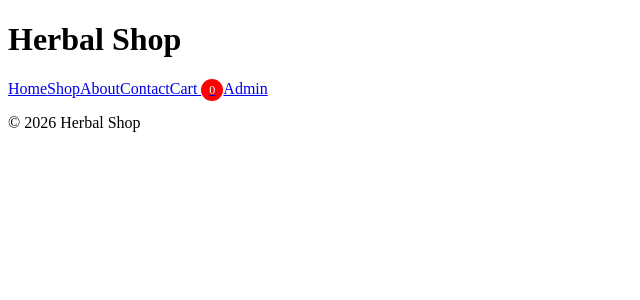
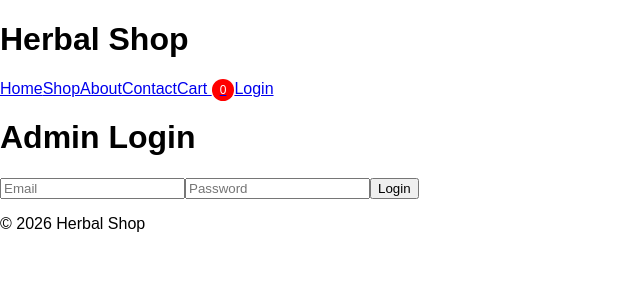
Before and after one commit to mizuhar/herbal-shop-template, a React (Vite) app: page /login in a window 1280 px wide. Shown: the top 300 px of the page, without its empty margins (0-640 px from the left). Built offline with nearby package versions, Linux system fonts and the light colour scheme.

Commit message:
Admin user

```diff
--- a/src/App.jsx
+++ b/src/App.jsx
@@ -12,6 +12,7 @@ import About from "./pages/About";
 import Contact from "./pages/Contact";
 import Cart from "./pages/Cart";
 import Checkout from "./pages/Checkout";
+import Login from "./admin/Login";
 
 function App() {
 
@@ -22,6 +23,8 @@ function App() {
       <Routes>
 
         <Route path="/admin" element={<Admin />} />
+
+        <Route path="/login" element={<Login />} />
 
         <Route path="/" element={<Home />} />
 
--- a/src/admin/Admin.jsx
+++ b/src/admin/Admin.jsx
@@ -1,33 +1,59 @@
 import { useEffect, useState } from "react";
 import { supabase } from "../lib/supabase";
+import { useNavigate } from "react-router-dom"
 
 function Admin() {
   const [orders, setOrders] = useState([]);
   const [loading, setLoading] = useState(true);
+  const [updatingId, setUpdatingId] = useState(null);
+
+  const navigate = useNavigate()
 
   useEffect(() => {
-    async function fetchOrders() {
-      const { data, error } = await supabase
-        .from("orders")
-        .select("*")
-        .order("created_at", { ascending: false });
+  async function init() {
 
-      if (error) {
-        console.error(error);
-      } else {
-        setOrders(data);
-      }
+    const { data } = await supabase.auth.getUser()
 
-      setLoading(false);
+    if (!data.user) {
+      navigate("/login")
+      return // ❗ СПИРА execution-а
     }
 
-    fetchOrders();
-  }, []);
+    // 👉 само ако е логнат
+    const { data: ordersData, error } = await supabase
+      .from("orders")
+      .select("*")
+      .order("created_at", { ascending: false })
+
+    if (error) {
+      console.error(error)
+    } else {
+      setOrders(ordersData)
+    }
+
+    setLoading(false)
+  }
+
+  init()
+}, [navigate])
 
   async function updateStatus(id) {
-    await supabase.from("orders").update({ status: "completed" }).eq("id", id);
+    setUpdatingId(id);
 
-    location.reload();
+    const { error } = await supabase
+      .from("orders")
+      .update({ status: "completed" })
+      .eq("id", id);
+
+    if (!error) {
+      setOrders((prev) =>
+        prev.map((order) =>
+          order.id === id ? { ...order, status: "completed" } : order,
+        ),
+      );
+    }
+
+    setUpdatingId(null);
   }
 
   if (loading) return <p>Loading orders...</p>;
@@ -54,7 +80,7 @@ function Admin() {
 
           {order.status !== "completed" && (
             <button onClick={() => updateStatus(order.id)}>
-              Mark as completed
+              {updatingId === order.id ? "Updating..." : "Mark as completed"}
             </button>
           )}
 
--- /dev/null
+++ b/src/admin/Login.jsx
@@ -0,0 +1,47 @@
+import { useState } from "react"
+import { supabase } from "../lib/supabase"
+
+function Login() {
+
+  const [email, setEmail] = useState("")
+  const [password, setPassword] = useState("")
+
+  async function handleLogin(e) {
+    e.preventDefault()
+
+    const { error } = await supabase.auth.signInWithPassword({
+      email,
+      password
+    })
+
+    if (error) {
+      alert(error.message)
+    } else {
+      window.location.href = "/admin"
+    }
+  }
+
+  return (
+    <div>
+      <h1>Admin Login</h1>
+
+      <form onSubmit={handleLogin}>
+        <input
+          type="email"
+          placeholder="Email"
+          onChange={(e) => setEmail(e.target.value)}
+        />
+
+        <input
+          type="password"
+          placeholder="Password"
+          onChange={(e) => setPassword(e.target.value)}
+        />
+
+        <button>Login</button>
+      </form>
+    </div>
+  )
+}
+
+export default Login
--- a/src/components/layout/Navbar.jsx
+++ b/src/components/layout/Navbar.jsx
@@ -1,10 +1,32 @@
-import { Link } from "react-router-dom";
+import { useEffect, useState } from "react"
+import { supabase } from "../../lib/supabase"
+
+import { Link, useNavigate } from "react-router-dom";
 import { useCart } from "../../context/CartContext";
 
 export default function Navbar() {
+  const [user, setUser] = useState(null)
   const { count } = useCart();
+  const navigate = useNavigate()
+
+  useEffect(() => {
+  async function getUser() {
+    const { data } = await supabase.auth.getUser()
+    setUser(data.user)
+  }
+
+  getUser()
+}, [])
+
+async function handleLogout() {
+  await supabase.auth.signOut()
+  setUser(null)
+  navigate('/shop')
+}
 
   return (
+<>
+    {user && <h1>Welcome</h1>}
     <nav>
       <Link to="/">Home</Link>
 
@@ -18,7 +40,16 @@ export default function Navbar() {
         Cart <span className="badge">{count}</span>
       </Link>
 
-      <Link to="/admin">Admin</Link>
+      {user ? (
+  <>
+    <Link to="/admin">Admin</Link>
+    <Link onClick={handleLogout}>Logout</Link>
+  </>
+) : (
+  <Link to="/login">Login</Link>
+)}
     </nav>
+
+    </>
   );
 }
--- a/src/main.jsx
+++ b/src/main.jsx
@@ -1,7 +1,11 @@
 import { createRoot } from 'react-dom/client'
 import { BrowserRouter } from 'react-router-dom'
 import { CartProvider } from "./context/CartContext"
+import "./styles/global.css"
+import "./styles/layout.css"
 import "./styles/product.css"
+import "./styles/cart.css"
+import "./styles/admin.css"
 
 import App from './App.jsx'
 
--- a/src/styles/global.css
+++ b/src/styles/global.css
@@ -0,0 +1,4 @@
+body {
+  margin: 0;
+  font-family: sans-serif;
+}
```
Also changed, not shown: src/styles/admin.css (added), src/styles/cart.css (added).
